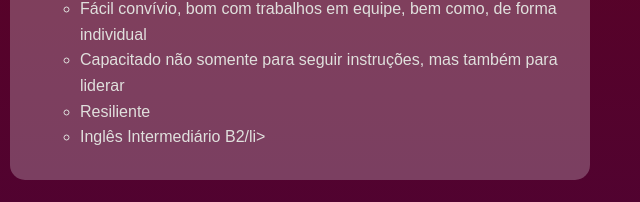
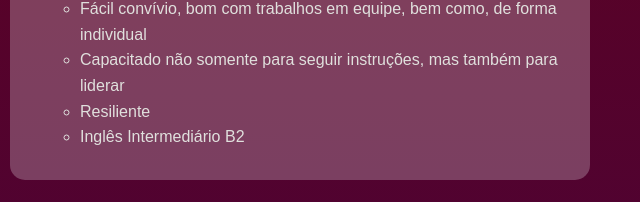
Before and after one commit to ktojal/meu-curriculo, a plain HTML site: page index.html in a window 1280 px wide. Shown: the part 1220-1422 px from the top of the page, 340-980 px from the left. Drawn offline with Linux system fonts and the light colour scheme; a web font is replaced by a local one.

Commit message:
Update index.html

```diff
--- a/index.html
+++ b/index.html
@@ -47,7 +47,7 @@
                         <li>Fácil convívio, bom com trabalhos em equipe, bem como, de forma individual</li>
                         <li>Capacitado não somente para seguir instruções, mas também para liderar</li>
                         <li>Resiliente</li>
-                        <li>Inglês Intermediário B2/li>
+                        <li>Inglês Intermediário B2</li>
                     </ul>
                 </div>
             </section> <br>
```
